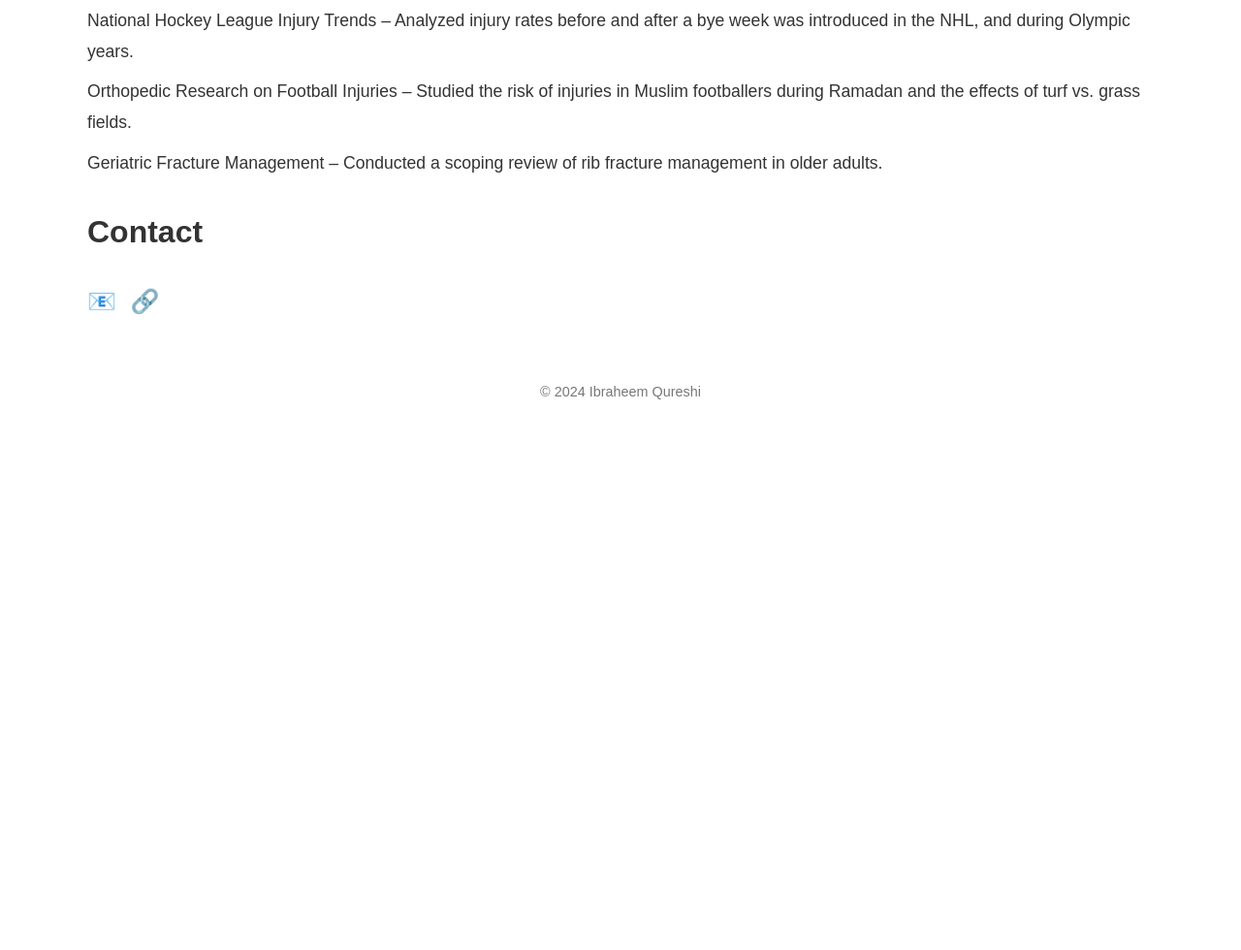
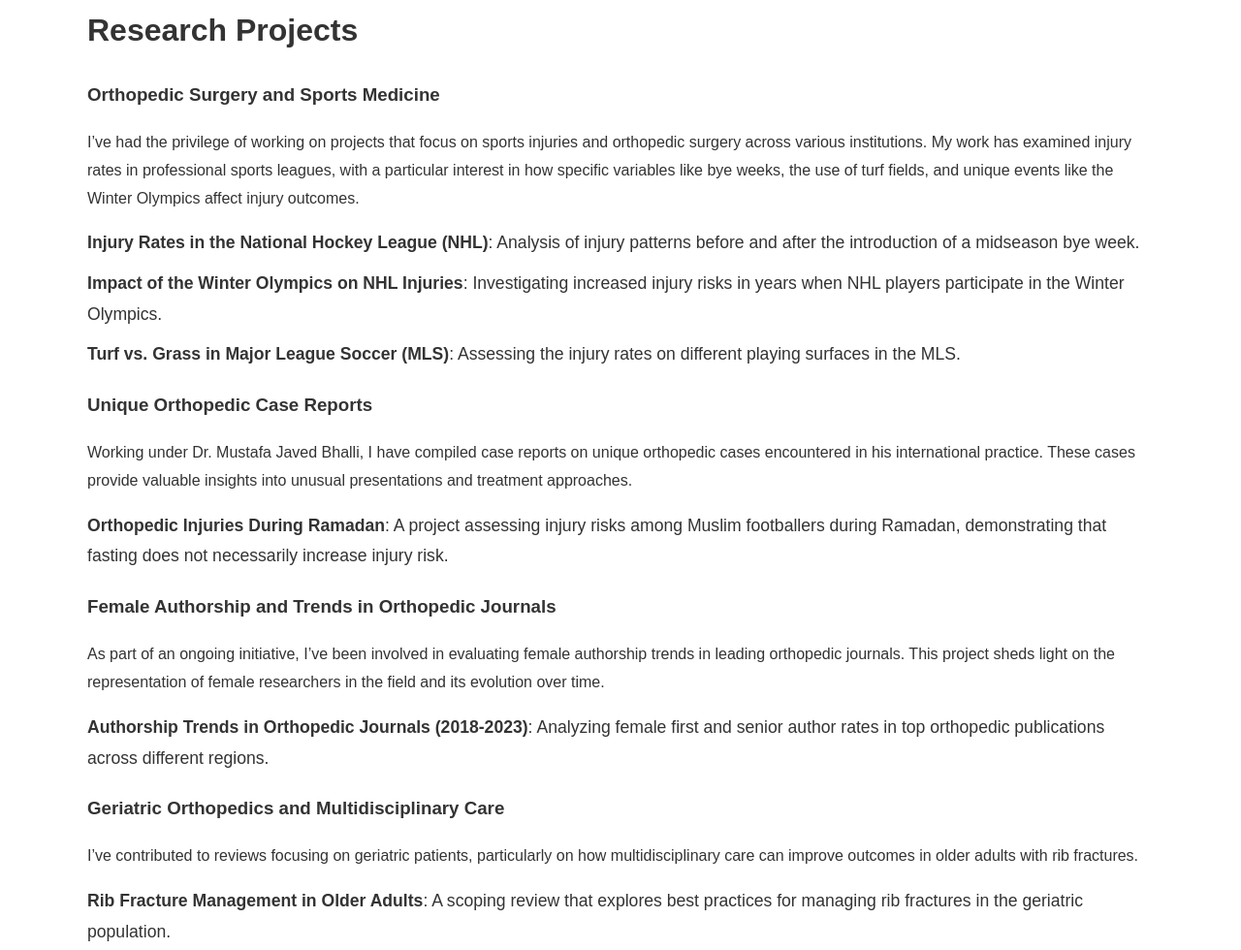
Before and after one commit to ibqureshi/website, a plain HTML site: page index.html in a window 1280 px wide. Shown: the part 891-1871 px from the top of the page at 97% size. Before the commit the page ends 1323 px from the top, so only its background shows below. Drawn offline with Linux system fonts and the light colour scheme.

Commit message:
Add files via upload

```diff
--- a/index.html
+++ b/index.html
@@ -39,10 +39,39 @@
         <!-- Research Section -->
         <section id="research">
             <h2>Research Projects</h2>
+
+            <h3>Orthopedic Surgery and Sports Medicine</h3>
+            <p>
+                I’ve had the privilege of working on projects that focus on sports injuries and orthopedic surgery across various institutions. My work has examined injury rates in professional sports leagues, with a particular interest in how specific variables like bye weeks, the use of turf fields, and unique events like the Winter Olympics affect injury outcomes.
+            </p>
             <ul>
-                <li>National Hockey League Injury Trends – Analyzed injury rates before and after a bye week was introduced in the NHL, and during Olympic years.</li>
-                <li>Orthopedic Research on Football Injuries – Studied the risk of injuries in Muslim footballers during Ramadan and the effects of turf vs. grass fields.</li>
-                <li>Geriatric Fracture Management – Conducted a scoping review of rib fracture management in older adults.</li>
+                <li><strong>Injury Rates in the National Hockey League (NHL)</strong>: Analysis of injury patterns before and after the introduction of a midseason bye week.</li>
+                <li><strong>Impact of the Winter Olympics on NHL Injuries</strong>: Investigating increased injury risks in years when NHL players participate in the Winter Olympics.</li>
+                <li><strong>Turf vs. Grass in Major League Soccer (MLS)</strong>: Assessing the injury rates on different playing surfaces in the MLS.</li>
+            </ul>
+
+            <h3>Unique Orthopedic Case Reports</h3>
+            <p>
+                Working under Dr. Mustafa Javed Bhalli, I have compiled case reports on unique orthopedic cases encountered in his international practice. These cases provide valuable insights into unusual presentations and treatment approaches.
+            </p>
+            <ul>
+                <li><strong>Orthopedic Injuries During Ramadan</strong>: A project assessing injury risks among Muslim footballers during Ramadan, demonstrating that fasting does not necessarily increase injury risk.</li>
+            </ul>
+
+            <h3>Female Authorship and Trends in Orthopedic Journals</h3>
+            <p>
+                As part of an ongoing initiative, I’ve been involved in evaluating female authorship trends in leading orthopedic journals. This project sheds light on the representation of female researchers in the field and its evolution over time.
+            </p>
+            <ul>
+                <li><strong>Authorship Trends in Orthopedic Journals (2018-2023)</strong>: Analyzing female first and senior author rates in top orthopedic publications across different regions.</li>
+            </ul>
+
+            <h3>Geriatric Orthopedics and Multidisciplinary Care</h3>
+            <p>
+                I’ve contributed to reviews focusing on geriatric patients, particularly on how multidisciplinary care can improve outcomes in older adults with rib fractures.
+            </p>
+            <ul>
+                <li><strong>Rib Fracture Management in Older Adults</strong>: A scoping review that explores best practices for managing rib fractures in the geriatric population.</li>
             </ul>
         </section>
 
--- a/style.css
+++ b/style.css
@@ -23,11 +23,11 @@
 }
 
 .profile-pic {
-    width: 150px; /* Set the square dimensions */
-    height: 150px; /* Ensures the image is square */
-    object-fit: cover; /* Crops the image to fit within the square */
+    width: 180px; /* Make the picture rectangular */
+    height: 220px; /* Adjust height for rectangle */
+    object-fit: cover; /* Crops the image to fit within the rectangle */
     object-position: top; /* Crops from the top */
-    border-radius: 10px; /* Slight rounded corners for a softer look */
+    border-radius: 0px; /* Remove the rounding, making it rectangular */
 }
 
 .intro h1 {
@@ -49,8 +49,8 @@
 /* Main Content */
 main {
     max-width: 1100px; /* Increased max-width */
-    margin: 0 auto; /* Center content */
-    padding: 20px; /* Reduce padding on the sides */
+    margin: 40px auto; /* Ensure equal margins on all sides */
+    padding: 20px;
 }
 
 h2 {
```
